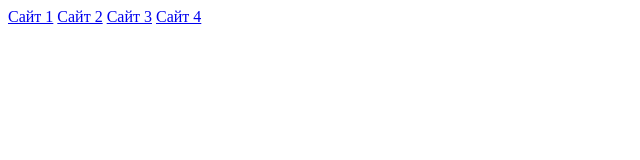
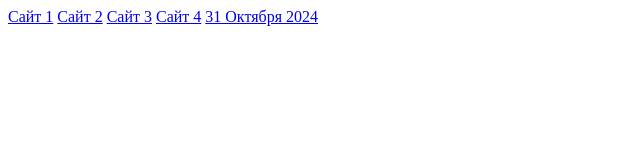
Before and after one commit to alina20071703/alina20071703.github.io, a plain HTML site: page index.html in a window 1280 px wide. Shown: the whole page, without its empty margins (0-640 px from the left). Drawn offline with Linux system fonts and the light colour scheme.

Commit message:
Update index.html

```diff
--- a/index.html
+++ b/index.html
@@ -10,5 +10,6 @@
     <a href="index 2.html">Сайт 2</a>
     <a href="index 3.html">Сайт 3</a>
     <a href="index 4.html">Сайт 4</a>
+    <a href="31oct24.html">31 Октября 2024</a>
 </body>
 </html>
```
